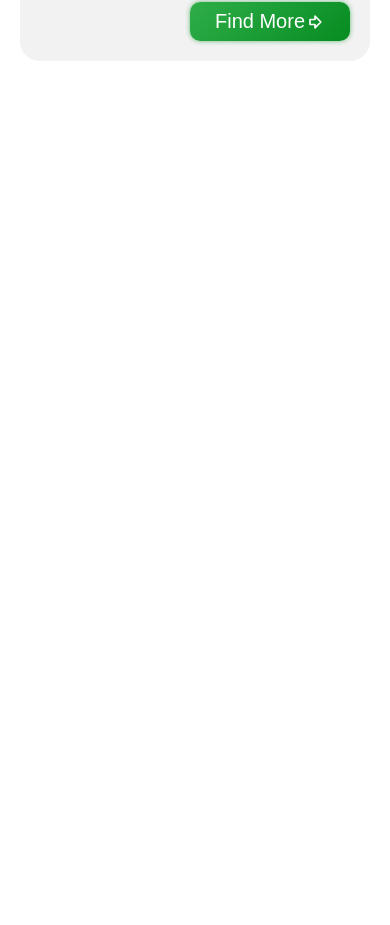
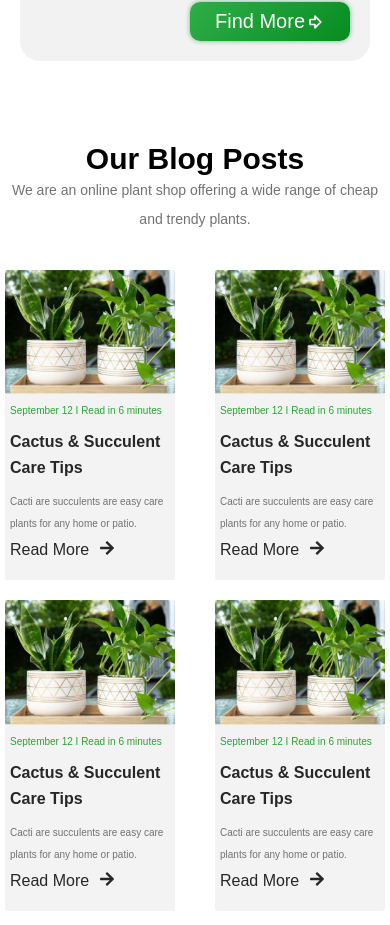
Before and after one commit to AlexHirch/GreenShop, a React (Vite) app: page / in a window 390 px wide. Shown: the part 3090-4015 px from the top of the page. Before the commit the page ends 3231 px from the top, so only its background shows below. Built offline with nearby package versions, Linux system fonts and the light colour scheme.

Commit message:
add new component in path home.jsx, and fixed bag

```diff
--- a/src/Components/Cards/Card.scss
+++ b/src/Components/Cards/Card.scss
@@ -19,8 +19,8 @@
         padding: 0 20px;
         justify-content: space-around;
         position: absolute;
-        top: 130px;
-        transition: all .3s;
+        top: 230px;
+        transition: all .5s;
         opacity: 0;
         button{
             background-color: rgba(195, 201, 194, 0.795);
@@ -30,9 +30,9 @@
             display: flex;
             align-items: center;
             justify-content: center;
-            font-size: 18px;
-            width: 30px;
-            height: 30px;
+            font-size: 24px;
+            width: 40px;
+            height: 40px;
             color: white;
             transition: all .3s;
             &:hover{
@@ -77,5 +77,12 @@
         padding: 5px;
         width: 170px;
         height: auto;
+        .like{
+            top: 130px;
+            button{
+                width: 30px;
+                height: 30px;
+            }
+        }
     }
 }
--- a/src/Components/Categories/Categories.scss
+++ b/src/Components/Categories/Categories.scss
@@ -27,7 +27,7 @@
         display: flex;
         position: relative;
         flex-direction: column;
-        row-gap: 20px;
+        row-gap: 5px;
         background-color: #FBFBFB;
         border-radius: 10px;
         padding: 20px;
--- /dev/null
+++ b/src/Components/OurBlog/OurBlog.scss
@@ -0,0 +1,125 @@
+.OurBlogs {
+    width: 100%;
+    padding: 60px 30px;
+    text-align: center;
+    font-family: Arial, Helvetica, sans-serif;
+
+    p {
+        font-size: 30px;
+        font-weight: 700;
+        line-height: 26px;
+        padding-bottom: 40px;
+
+        span {
+            color: #727272;
+            font-size: 14px;
+            font-weight: 400;
+            line-height: 22px;
+        }
+    }
+
+    .d-flex {
+        display: flex;
+        justify-content: space-between;
+        flex-wrap: wrap;
+
+        .card {
+            padding: 0;
+            border-radius: 2px;
+            background-color: #e8e8e885;
+
+            img {
+                border-radius: 2px;
+            }
+        }
+
+        p {
+            padding: 5px 20px;
+            font-size: 20px;
+
+            &:nth-child(2) {
+                color: #28a434;
+                font-size: 14px;
+                font-weight: 500;
+                line-height: 16px;
+                text-align: left;
+
+            }
+
+            &:nth-child(3) {
+                font-size: 20px;
+                font-weight: 700;
+                line-height: 26px;
+                text-align: left;
+                color: #272727;
+
+            }
+
+            &:nth-child(4) {
+                color: #727272;
+                font-size: 14px;
+                font-weight: 400;
+                line-height: 22px;
+                text-align: left;
+
+            }
+        }
+
+        button {
+            display: flex;
+            margin-top: 10px;
+            align-items: center;
+            padding: 0 0 20px 0;
+            margin: 0 20px;
+            font-size: 16px;
+            border: none;
+            border-radius: 10px;
+            background-color: transparent;
+            color: #272727;
+            transition: all .3s;
+
+            span {
+                font-size: 16px;
+                padding-left: 10px;
+                transition: .3s;
+            }
+
+            &:hover {
+                background-color: transparent;
+                text-shadow: 0 0 3px rgb(0, 94, 23);
+                color: #28a434;
+                span{
+                    color: #28a434;
+                }
+            }
+        }
+    }
+}
+@media screen and (max-width:600px) {
+    .OurBlogs{
+        padding: 5px;
+        .d-flex{
+            width: 100%;
+            p {
+                padding: 5px;
+                &:nth-child(2) {
+                    font-size: 10px;
+
+                }
+
+                &:nth-child(3) {
+                    font-size: 16px;
+
+                }
+
+                &:nth-child(4) {
+                    font-size: 10px;
+
+                }
+            }
+            button{
+                margin: 0 5px;
+            }
+        }
+    }
+}
--- /dev/null
+++ b/src/Components/OurBlog/OurBlogs.jsx
@@ -0,0 +1,78 @@
+import React from "react";
+import "./OurBlog.scss";
+import Cards from "../Cards/Cards";
+import { FaArrowRight } from "react-icons/fa";
+
+const OurBlogs = () => {
+  return (
+    <div className="OurBlogs">
+      <p>
+        Our Blog Posts <br />
+        <span>
+          We are an online plant shop offering a wide range of cheap and trendy
+          plants.
+        </span>
+      </p>
+      <div className="d-flex">
+        <div className="card">
+          <img src="./img/01.png" alt="" />
+          <p>September 12 I Read in 6 minutes</p>
+          <p>Cactus & Succulent Care Tips</p>
+          <p>
+            Cacti are succulents are easy care plants for any home or patio.{" "}
+          </p>
+          <button>
+            Read More{" "}
+            <span>
+              <FaArrowRight />
+            </span>
+          </button>
+        </div>
+        <div className="card">
+          <img src="./img/01.png" alt="" />
+          <p>September 12 I Read in 6 minutes</p>
+          <p>Cactus & Succulent Care Tips</p>
+          <p>
+            Cacti are succulents are easy care plants for any home or patio.{" "}
+          </p>
+          <button>
+            Read More{" "}
+            <span>
+              <FaArrowRight />
+            </span>
+          </button>
+        </div>
+        <div className="card">
+          <img src="./img/01.png" alt="" />
+          <p>September 12 I Read in 6 minutes</p>
+          <p>Cactus & Succulent Care Tips</p>
+          <p>
+            Cacti are succulents are easy care plants for any home or patio.{" "}
+          </p>
+          <button>
+            Read More{" "}
+            <span>
+              <FaArrowRight />
+            </span>
+          </button>
+        </div>
+        <div className="card">
+          <img src="./img/01.png" alt="" />
+          <p>September 12 I Read in 6 minutes</p>
+          <p>Cactus & Succulent Care Tips</p>
+          <p>
+            Cacti are succulents are easy care plants for any home or patio.{" "}
+          </p>
+          <button>
+            Read More{" "}
+            <span>
+              <FaArrowRight />
+            </span>
+          </button>
+        </div>
+      </div>
+    </div>
+  );
+};
+
+export default OurBlogs;
--- a/src/Components/Slider/Slider.scss
+++ b/src/Components/Slider/Slider.scss
@@ -70,7 +70,6 @@
 
             &:hover {
                 background-color: #46a359ba;
-                color: #454545;
             }
         }
     }
@@ -177,7 +176,8 @@
                 }
 
                 &:hover {
-                    background-color: #46a359ba;
+                    background-color: transparent;
+                    text-shadow: 0 0 10px #121212;
                     color: #454545;
                 }
             }
--- a/src/Pages/Home/Home.jsx
+++ b/src/Pages/Home/Home.jsx
@@ -5,6 +5,7 @@ import Cards from "../../Components/Cards/Cards";
 import Sorty from "../../Components/Sorty/Sorty";
 import Path from "../../Components/Sorty/Path/Path";
 import FindMore from "../../Components/FindMore/FindMore";
+import OurBlogs from "../../Components/OurBlog/OurBlogs";
 
 const Home = ({ open, setOpen }) => {
   return (
@@ -31,6 +32,7 @@ const Home = ({ open, setOpen }) => {
         </div>
       </div>
       <FindMore/>
+      <OurBlogs/>
     </div>
   );
 };
```
Also changed, not shown: public/img/01.png (added).
